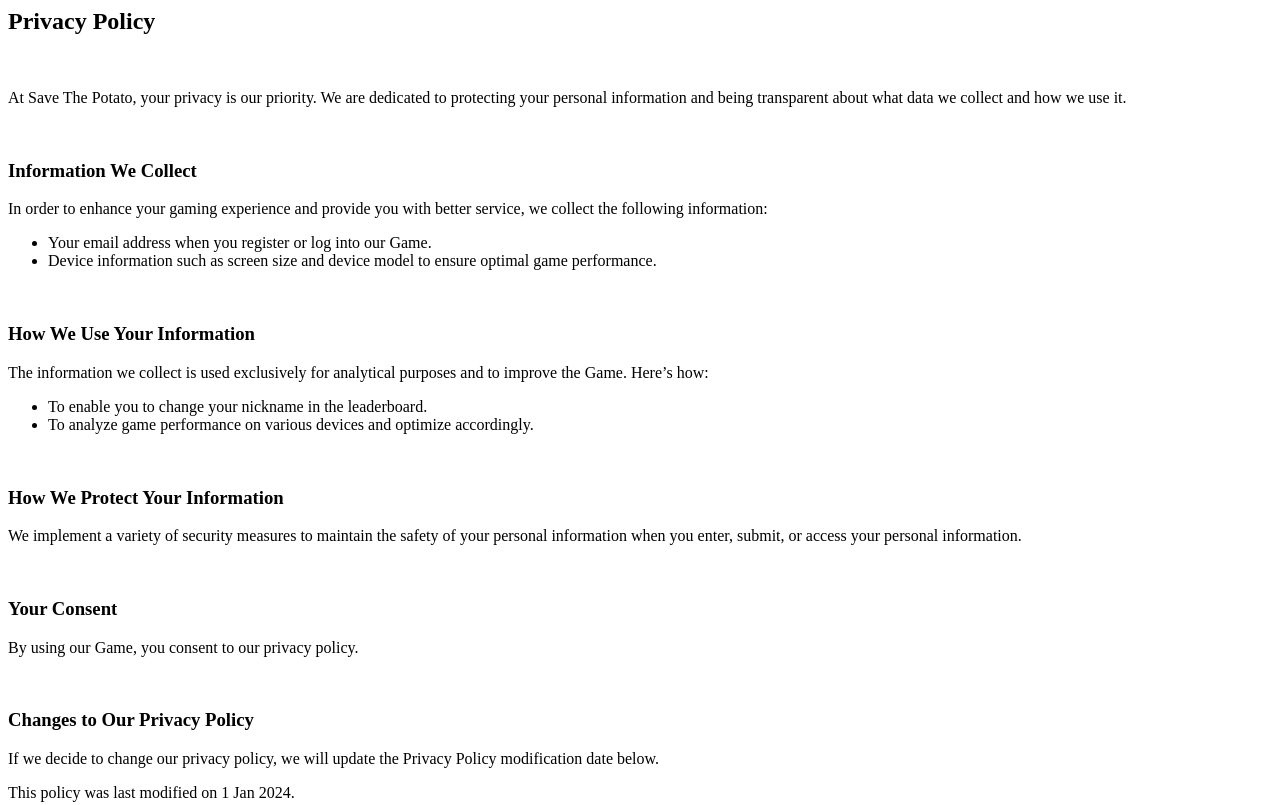
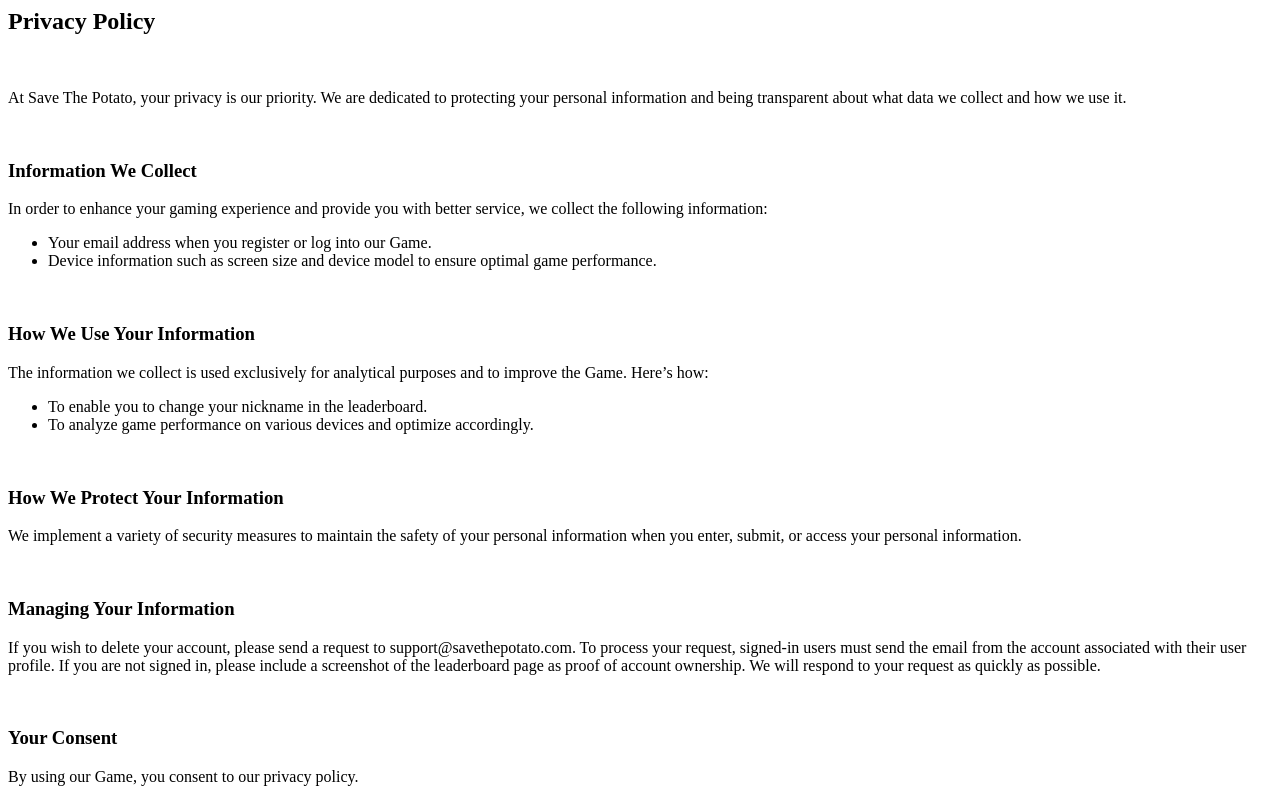
Before and after one commit to app2pack-dev/save_the_potato_landing, a plain HTML site: page privacy.html in a window 1280 px wide. Shown: the top 805 px of the page. Drawn offline with Linux system fonts and the light colour scheme.

Commit message:
Add account deletion description

```diff
--- a/privacy.html
+++ b/privacy.html
@@ -26,6 +26,9 @@
     <h3>How We Protect Your Information</h3>
     <p>We implement a variety of security measures to maintain the safety of your personal information when you enter, submit, or access your personal information.</p>
     <p>&nbsp;</p>
+    <h3>Managing Your Information</h3>
+    <p>If you wish to delete your account, please send a request to support@savethepotato.com. To process your request, signed-in users must send the email from the account associated with their user profile. If you are not signed in, please include a screenshot of the leaderboard page as proof of account ownership. We will respond to your request as quickly as possible.</p>
+    <p>&nbsp;</p>
     <h3>Your Consent</h3>
     <p>By using our Game, you consent to our privacy policy.</p>
     <p>&nbsp;</p>
```
